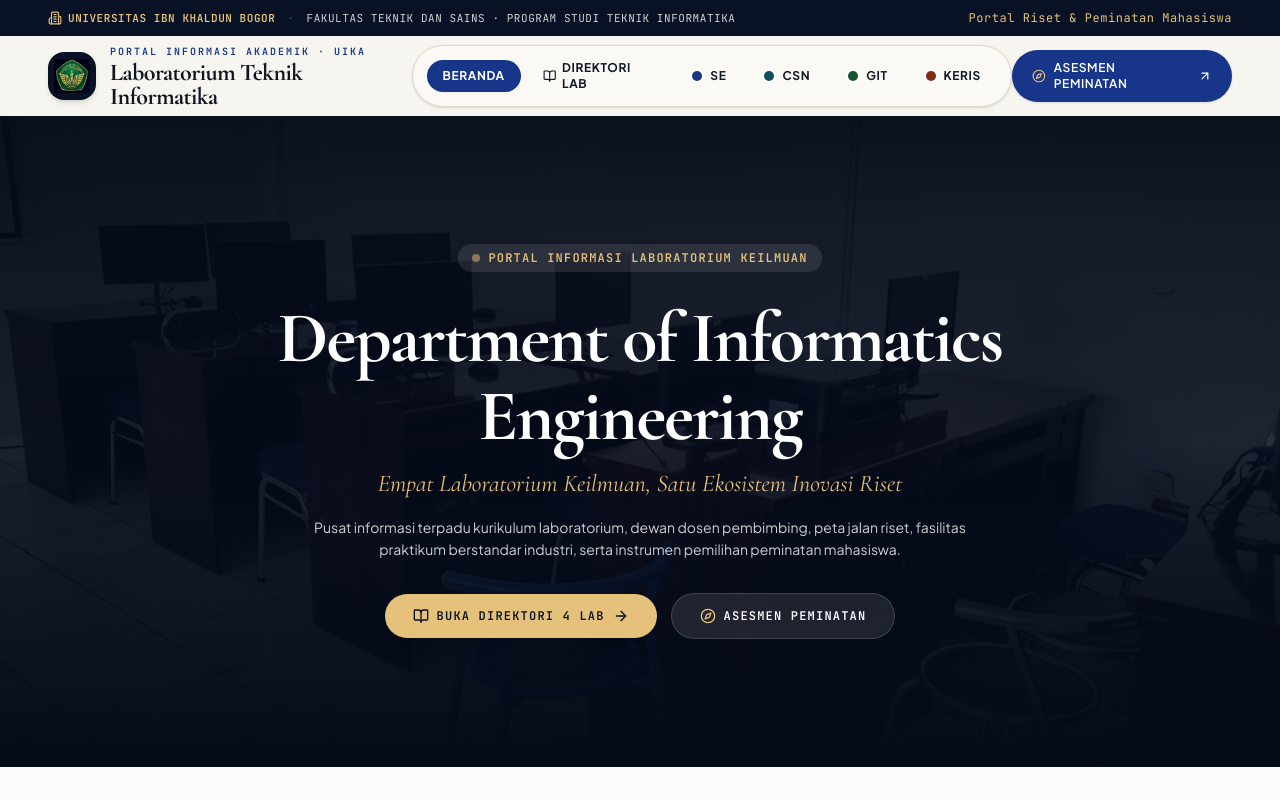
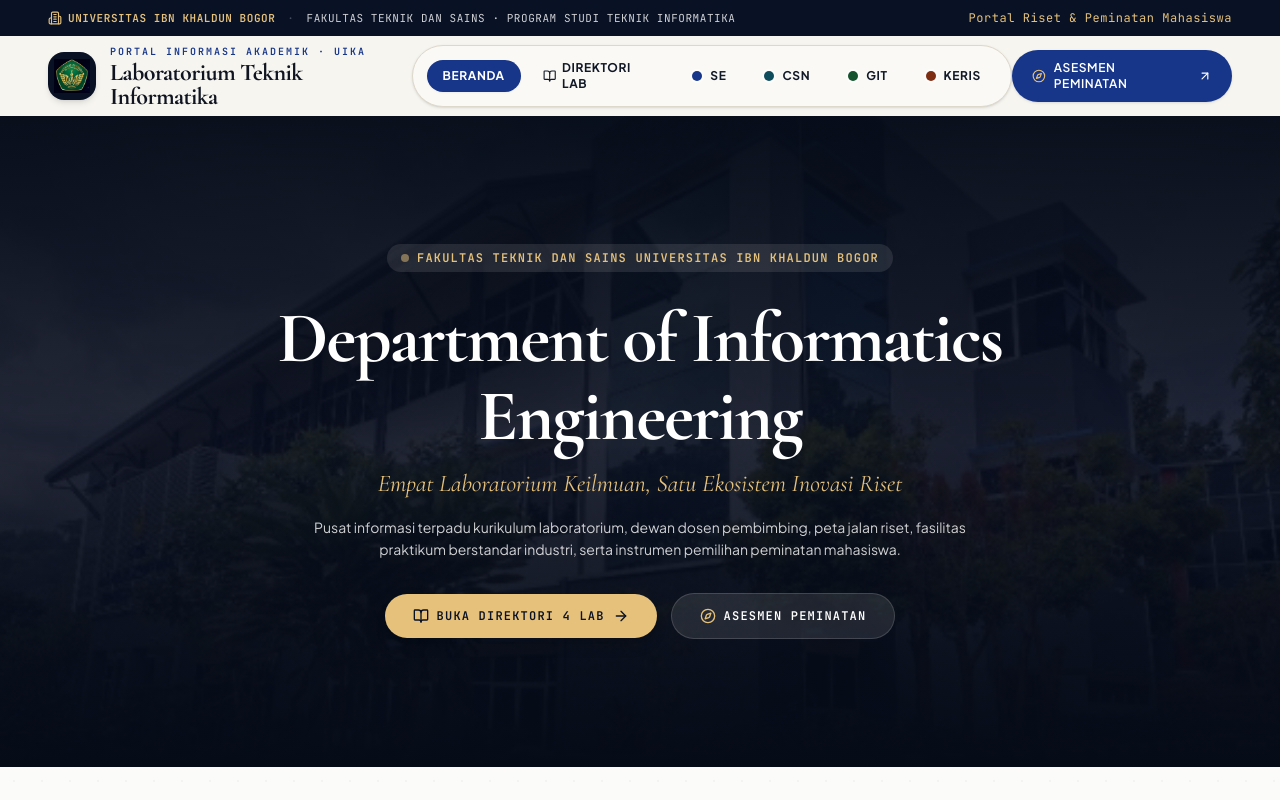
Before and after one commit to ClaudyRg/gebyar-it, a React (Vite) app: page /#/ in a window 1280 px wide. Shown: the top 800 px of the page. Built offline with nearby package versions, Linux system fonts and the light colour scheme.

Commit message:
feat: set campus building background on homepage and enhanced lab backgrounds on detail pages

```diff
--- a/src/pages/HomePage.tsx
+++ b/src/pages/HomePage.tsx
@@ -33,19 +33,20 @@ export const HomePage: React.FC = () => {
       <section className="relative bg-[#050B17] text-white overflow-hidden py-24 lg:py-32 text-center">
         <div className="absolute inset-0 pointer-events-none">
           <img
-            src="./assets/fasilitas/se-1.jpg"
-            alt="Laboratorium Teknik Informatika UIKA"
-            className="w-full h-full object-cover object-center scale-105 filter brightness-[0.55] contrast-110"
+            src="./assets/uika-fts-campus.jpg"
+            alt="Gedung Fakultas Teknik dan Sains Universitas Ibn Khaldun Bogor"
+            className="w-full h-full object-cover object-center scale-105 filter brightness-[0.52] contrast-115"
           />
           <div className="absolute inset-0 bg-[#070E22]/75" />
-          <div className="absolute inset-0 bg-gradient-to-t from-[#050B17] via-transparent to-[#050B17]/80" />
+          <div className="absolute inset-0 bg-gradient-to-t from-[#050B17] via-transparent to-[#050B17]/85" />
         </div>
 
         <div className="relative max-w-[1536px] mx-auto px-4 sm:px-8 lg:px-12 flex flex-col items-center">
           <div className="max-w-4xl mx-auto flex flex-col items-center">
             <div className="inline-flex items-center gap-2 px-3.5 py-1.5 rounded-full bg-white/10 text-[#E5C17B] text-xs font-mono-code uppercase tracking-widest font-semibold mb-4">
               <span className="w-2 h-2 rounded-full bg-[#E5C17B] animate-pulse" />
-              <span>Portal Informasi Laboratorium Keilmuan</span>
+              <span>FAKULTAS TEKNIK DAN SAINS
+                UNIVERSITAS IBN KHALDUN BOGOR</span>
             </div>
 
             <h1 className="font-editorial text-4xl sm:text-6xl lg:text-7xl font-bold tracking-tight text-white mt-3 leading-[1.08]">
@@ -306,11 +307,10 @@ export const HomePage: React.FC = () => {
                   key={id}
                   type="button"
                   onClick={() => setSelectedHeadTab(id)}
-                  className={`px-5 py-2 rounded-full text-xs font-mono-code uppercase tracking-wider transition cursor-pointer ${
-                    isSelected
-                      ? 'bg-[#C5A059] text-[#091124] font-bold shadow-md'
-                      : 'bg-white/10 text-white hover:bg-white/20'
-                  }`}
+                  className={`px-5 py-2 rounded-full text-xs font-mono-code uppercase tracking-wider transition cursor-pointer ${isSelected
+                    ? 'bg-[#C5A059] text-[#091124] font-bold shadow-md'
+                    : 'bg-white/10 text-white hover:bg-white/20'
+                    }`}
                 >
                   KaLab {lab.shortName}
                 </button>
--- a/src/pages/LabDetailPage.tsx
+++ b/src/pages/LabDetailPage.tsx
@@ -47,14 +47,15 @@ export const LabDetailPage: React.FC = () => {
 
   return (
     <main className="paper-grain min-h-screen text-center">
-      <section className="relative bg-[#070E1E] text-white overflow-hidden py-14 lg:py-20">
-        <div className="absolute inset-0">
+      <section className="relative bg-[#070E1E] text-white overflow-hidden py-16 lg:py-24">
+        <div className="absolute inset-0 pointer-events-none">
           <img
             src={lab.heroImage}
             alt={lab.fullName}
-            className="w-full h-full object-cover opacity-20"
+            className="w-full h-full object-cover object-center filter brightness-[0.45] contrast-110"
           />
-          <div className="absolute inset-0 bg-gradient-to-b from-[#070E1E]/95 via-[#091124]/90 to-[#070E1E]" />
+          <div className="absolute inset-0 bg-[#070E1E]/80" />
+          <div className="absolute inset-0 bg-gradient-to-t from-[#070E1E] via-transparent to-[#070E1E]/85" />
         </div>
 
         <div className="relative z-10 max-w-[1536px] mx-auto px-4 sm:px-8 lg:px-12 text-left">
```
Also changed, not shown: public/assets/uika-fts-campus.jpg (added).
